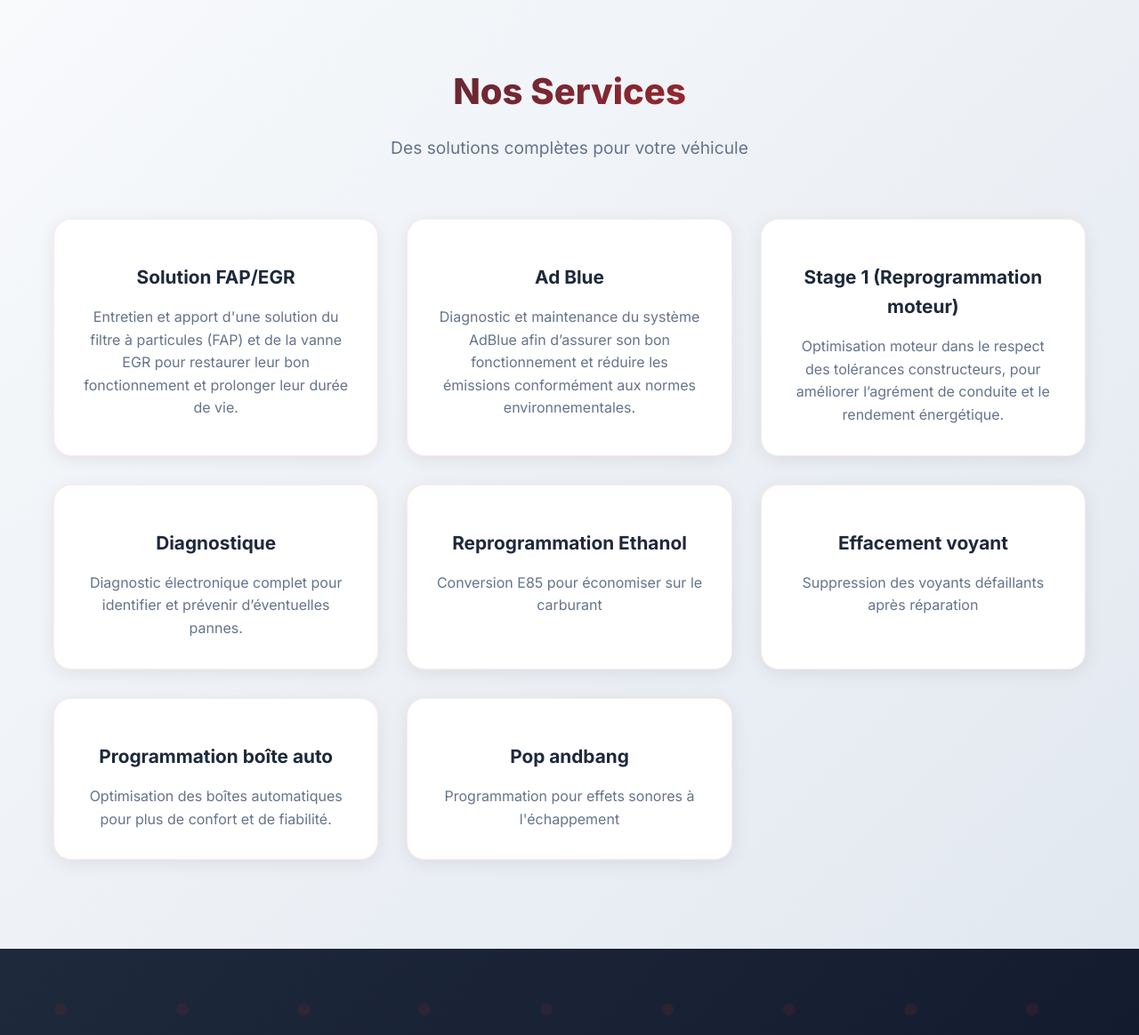
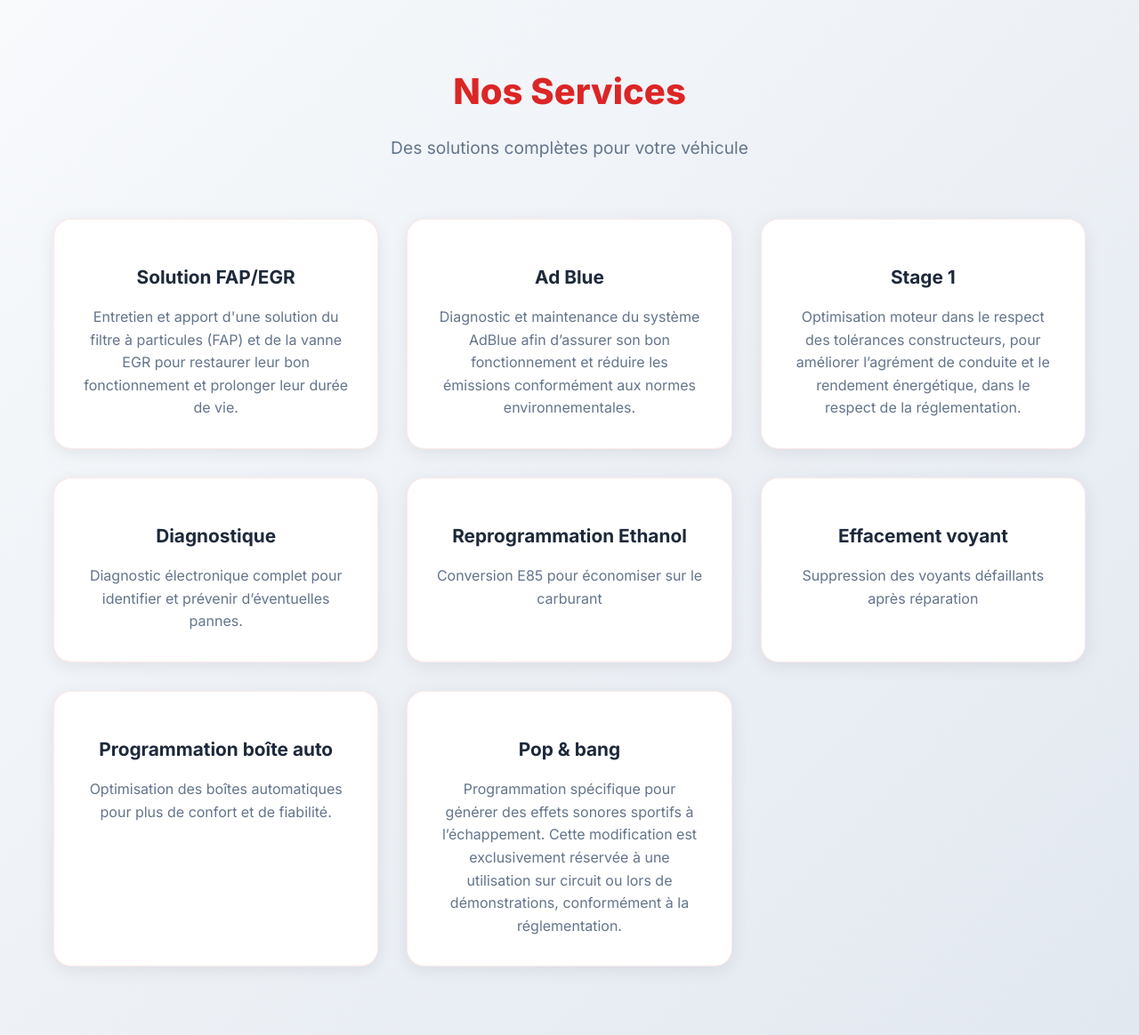
Before and after one commit to Merwanbibou/diag-idf-website, a website: page frontend/index.html in a window 1280 px wide. Shown: the part 829-1993 px from the top of the page at 89% size. Drawn offline with Linux system fonts and the light colour scheme.

Commit message:
modif couleur et textes

```diff
--- a/frontend/index.html
+++ b/frontend/index.html
@@ -115,8 +115,8 @@
                 </div>
                 <div class="service-card">
                     <div class="service-icon"></div>
-                    <h3 class="service-title">Stage 1 (Reprogrammation moteur)</h3>
-                    <p class="service-description">Optimisation moteur dans le respect des tolérances constructeurs, pour améliorer l’agrément de conduite et le rendement énergétique.
+                    <h3 class="service-title">Stage 1</h3>
+                    <p class="service-description">Optimisation moteur dans le respect des tolérances constructeurs, pour améliorer l’agrément de conduite et le rendement énergétique, dans le respect de la réglementation.
                     </p>
                 </div>
                 <div class="service-card">
@@ -141,8 +141,8 @@
                 </div>
                 <div class="service-card">
                     <div class="service-icon"></div>
-                    <h3 class="service-title">Pop andbang</h3>
-                    <p class="service-description">Programmation pour effets sonores à l'échappement</p>
+                    <h3 class="service-title">Pop & bang</h3>
+                    <p class="service-description">Programmation spécifique pour générer des effets sonores sportifs à l’échappement. Cette modification est exclusivement réservée à une utilisation sur circuit ou lors de démonstrations, conformément à la réglementation.</p>
                 </div>
             </div>
         </div>
--- a/frontend/style.css
+++ b/frontend/style.css
@@ -360,7 +360,7 @@ body {
     font-size: 2.5rem;
     font-weight: 800;
     margin-bottom: 1rem;
-    background: linear-gradient(135deg, #1e293b, #dc2626);
+    background: #dc2626;
     -webkit-background-clip: text;
     -webkit-text-fill-color: transparent;
     background-clip: text;
```
